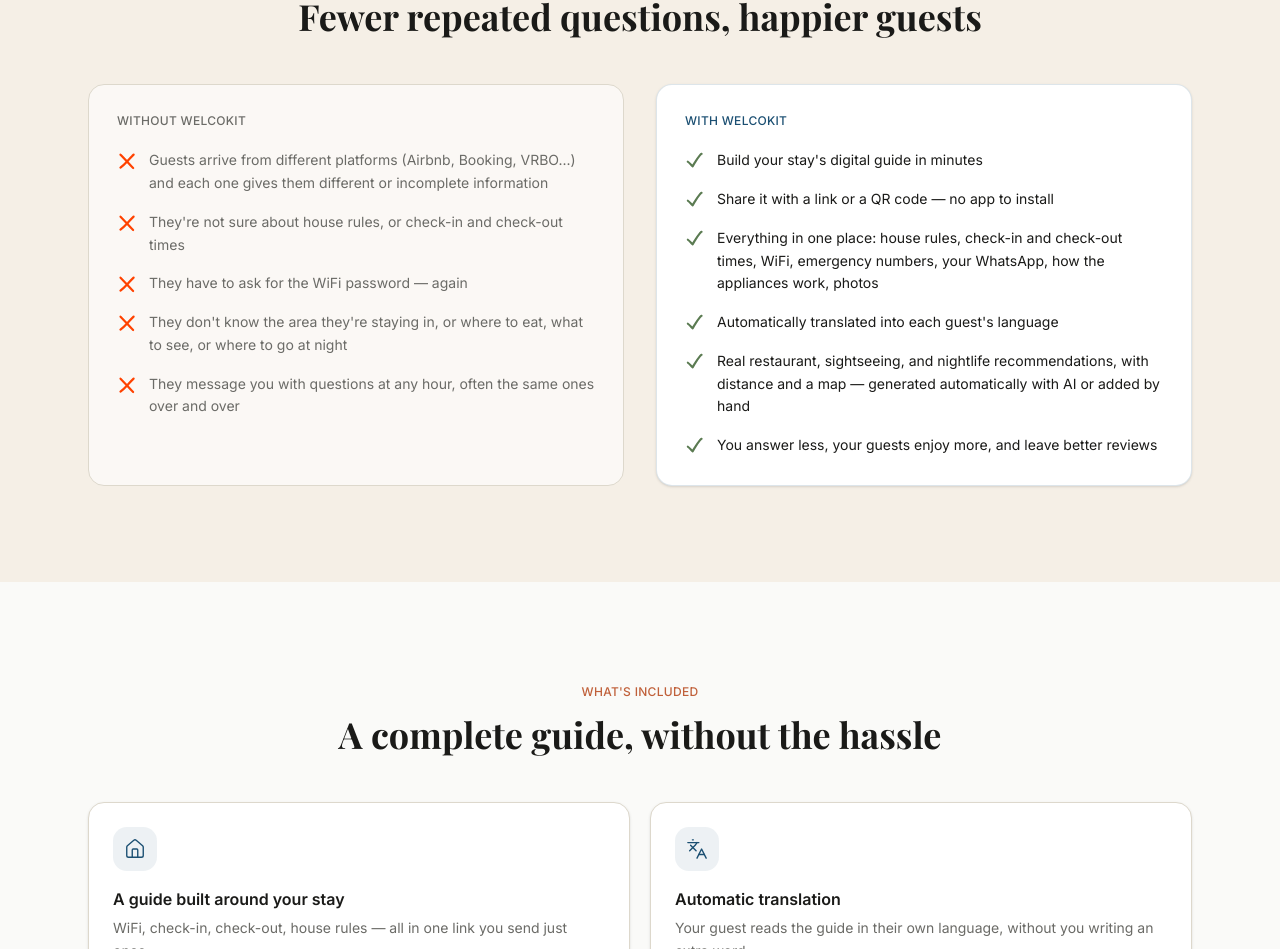
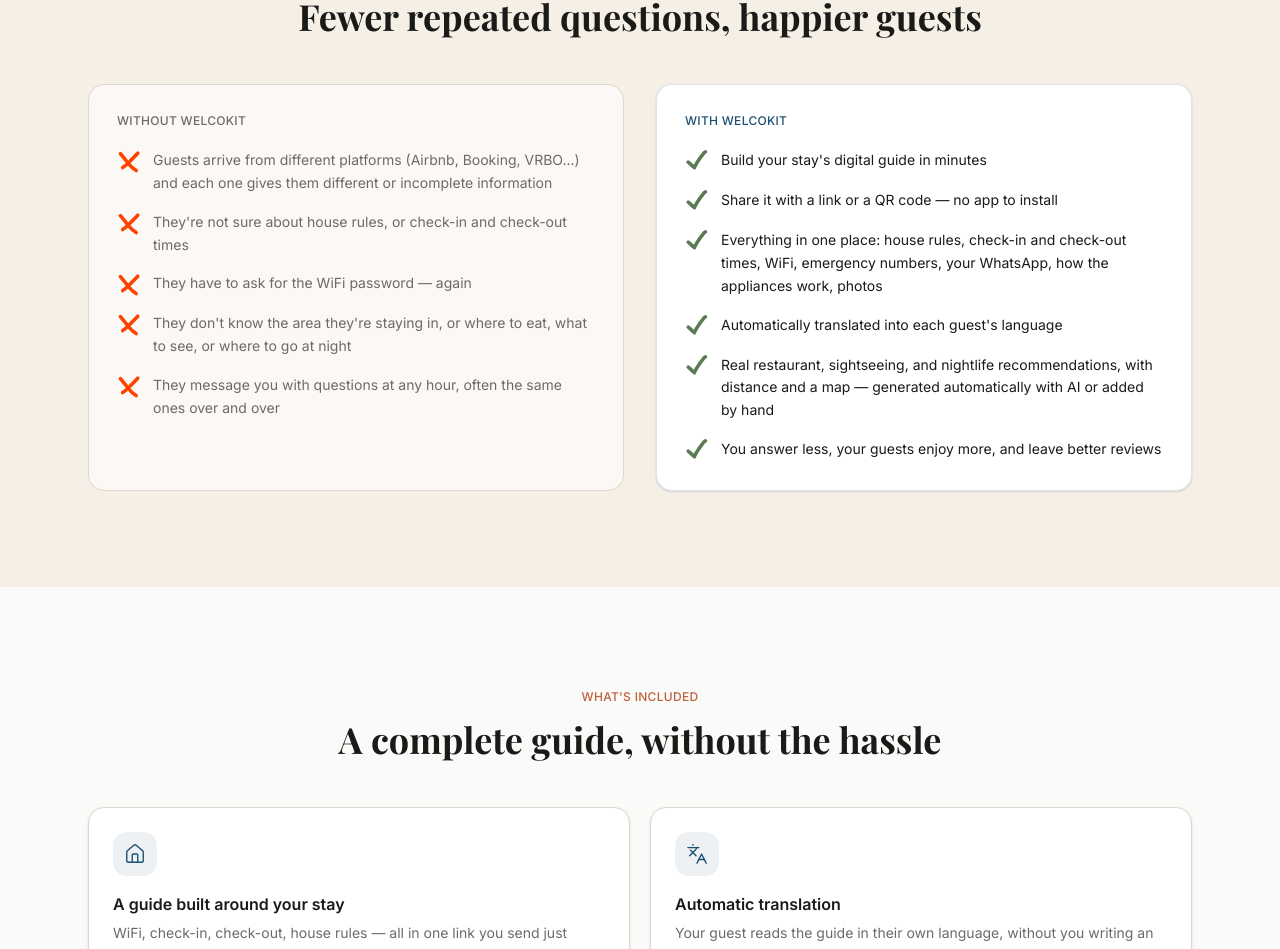
Before and after one commit to nacjacds/host-guide, a Next.js app: page / in a window 1280 px wide. Shown: the part 862-1811 px from the top of the page. Built offline with nearby package versions, Linux system fonts and the light colour scheme; no server answers.

Commit message:
Make check/cross icons thicker and give crosses the same hand-drawn look as checks

```diff
--- a/components/landing/HandDrawnMark.tsx
+++ b/components/landing/HandDrawnMark.tsx
@@ -7,9 +7,9 @@
       className={`-rotate-2 ${className}`}
     >
       <path
-        d="M3.4 12.6 C4.7 13.7 6 15 7.1 16.3 C7.8 17.1 8.4 17.9 9 18.4 C9.6 17.2 10.3 16 11.1 14.8 C13.3 11.4 15.8 8 18.5 4.9 C19 4.4 19.6 3.9 20.2 3.7"
+        d="M3.2 12.8 C4.6 14 6 15.4 7.2 16.7 C7.9 17.4 8.5 18.2 9.1 18.6 C9.7 17.3 10.5 16 11.3 14.7 C13.6 11.1 16.2 7.5 19.1 4.3 C19.6 3.8 20.2 3.4 20.7 3.2"
         stroke="currentColor"
-        strokeWidth="2.6"
+        strokeWidth="3.6"
         strokeLinecap="round"
         strokeLinejoin="round"
       />
@@ -26,16 +26,16 @@
       className={`rotate-1 ${className}`}
     >
       <path
-        d="M4.1 4.5 C7.6 8 10.5 10.9 12.9 13.5 C15.3 16.1 17.4 18.3 19.5 20.3"
+        d="M3.3 4.8 C6.8 8.9 9.4 12 11.4 14.5 C13.8 17.5 16.4 19.8 19.3 21.4"
         stroke="currentColor"
-        strokeWidth="2.6"
+        strokeWidth="3.6"
         strokeLinecap="round"
         strokeLinejoin="round"
       />
       <path
-        d="M19.8 4.2 C16.9 7.1 14.4 9.9 12.1 12.6 C9.4 15.7 6.9 18 4.3 20.1"
+        d="M20.6 4.1 C17.4 7.6 14.6 10.3 12.6 12.6 C10.3 15.3 8 17.2 5.8 18.6"
         stroke="currentColor"
-        strokeWidth="2.6"
+        strokeWidth="3.6"
         strokeLinecap="round"
         strokeLinejoin="round"
       />
--- a/components/landing/LandingProblemSolution.tsx
+++ b/components/landing/LandingProblemSolution.tsx
@@ -35,7 +35,7 @@
             <ul className="space-y-4">
               {before.map((item) => (
                 <li key={item} className="flex items-start gap-3 text-sm leading-relaxed text-[#6B6B67]">
-                  <HandDrawnCross className="mt-0.5 size-5 shrink-0 text-[#FF4200]" />
+                  <HandDrawnCross className="mt-0 size-6 shrink-0 text-[#FF4200]" />
                   {item}
                 </li>
               ))}
@@ -55,7 +55,7 @@
             <ul className="space-y-4">
               {after.map((item) => (
                 <li key={item} className="flex items-start gap-3 text-sm leading-relaxed text-[#1A1A18]">
-                  <HandDrawnCheck className="mt-0.5 size-5 shrink-0 text-[#5B7B52]" />
+                  <HandDrawnCheck className="mt-0 size-6 shrink-0 text-[#5B7B52]" />
                   {item}
                 </li>
               ))}
```
